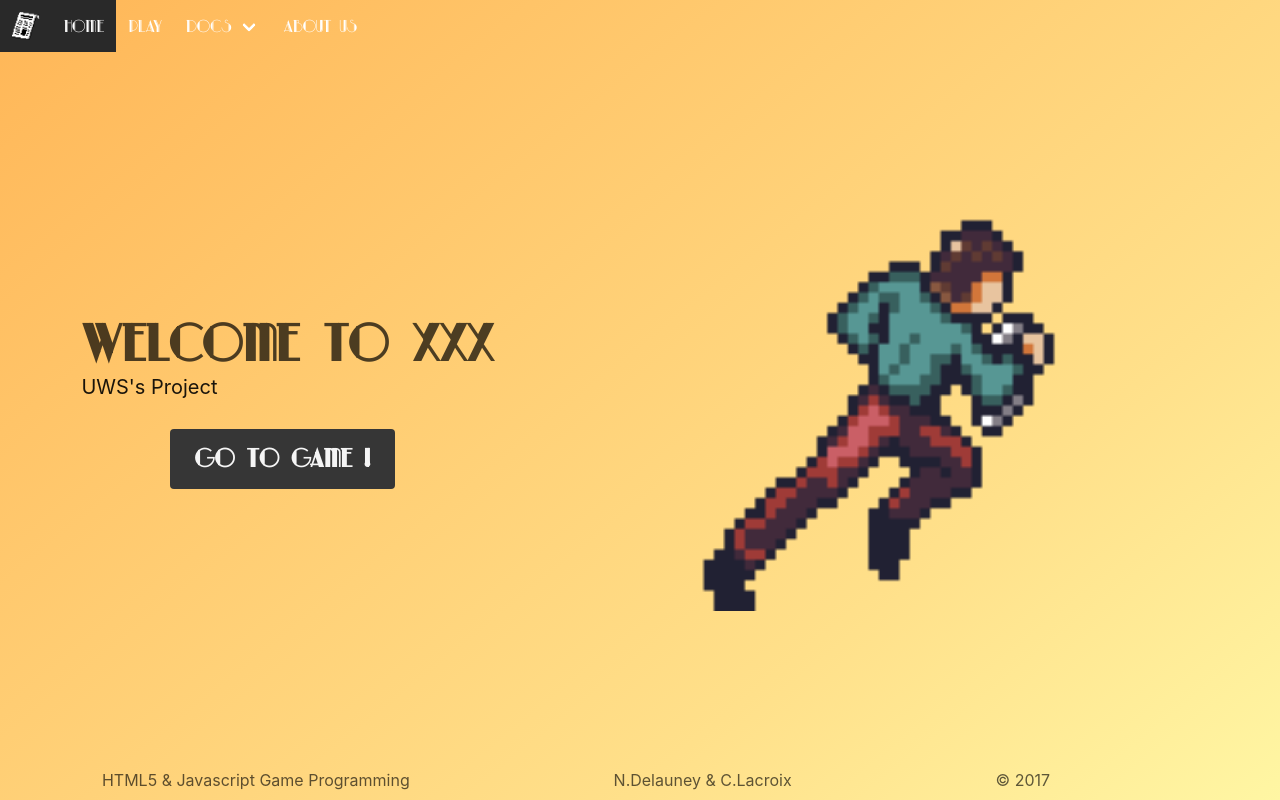
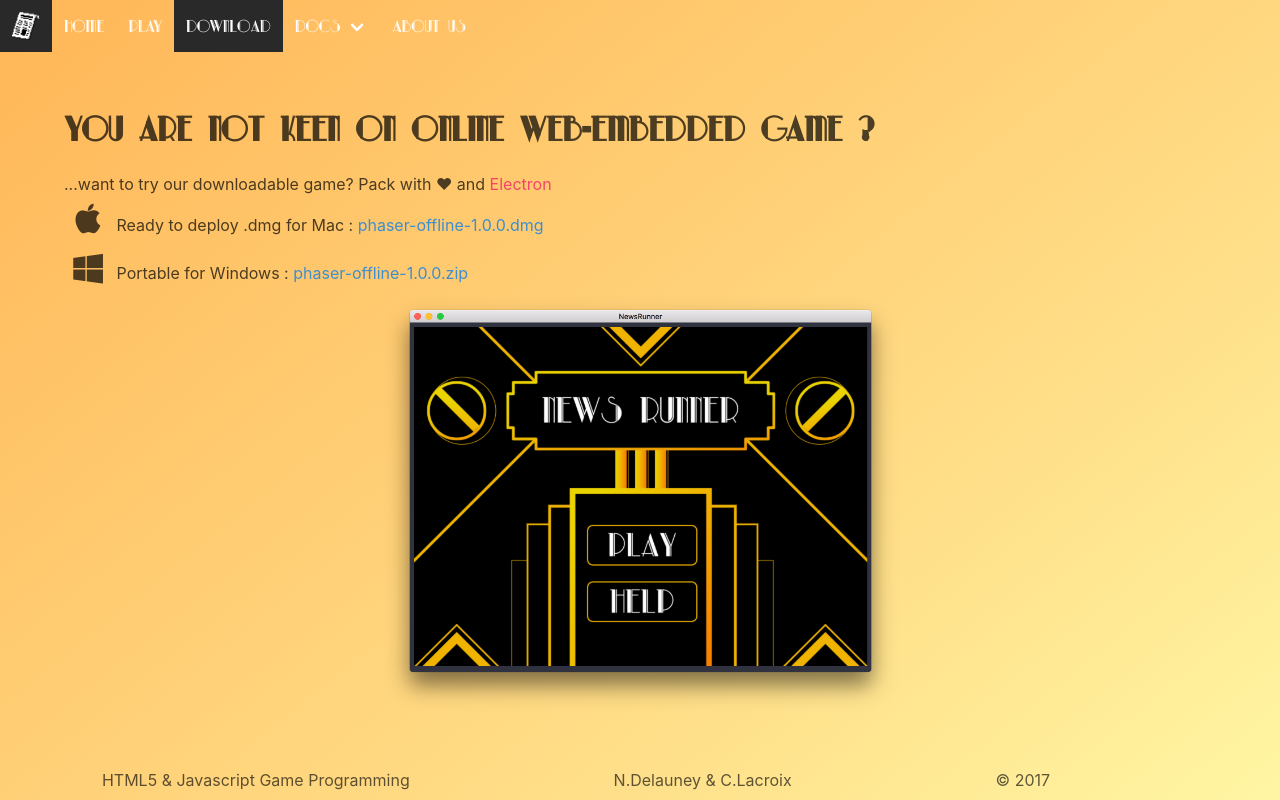
Before and after one commit to Delni/GameProgramming, a PHP site: page /Download/index.php in a window 1280 px wide. Run offline with PHP 8.4, Linux system fonts and the light colour scheme; some libraries are stand-ins or nearby versions.

Commit message:
:checkered_flag: :apple: Add download content

```diff
--- /dev/null
+++ b/Download/index.php
@@ -0,0 +1,53 @@
+<!DOCTYPE html>
+<html>
+
+<head>
+  <?php include '../PHP/head.php' ?>
+  <!--  My CSS -->
+  <link rel="stylesheet" href="../assets/master.css">
+  <script type="text/javascript" src="../assets/phaser.min.js"></script>
+</head>
+
+<body>
+  <section class="hero is-bold is-warning is-fullheight">
+    <div class="hero-head">
+      <?php include '../PHP/menu.php' ?>
+    </div>
+    <div class="hero-body" style="padding-bottom: 24px">
+      <div class="container">
+        <p class="title">You are not keen on online web-embedded game ?</p>
+        <p class="Subtitle">...want to try our downloadable game? Pack with ♥ and <a href="https://electron.atom.io" class="has-text-danger" target="_blank">Electron</a></p>
+          <p>
+            <span class="icon is-large"><i class="fa fa-apple fa-2x"></i></span>
+            Ready to deploy .dmg for Mac : <a href="../assets/dist/phaser-offline-1.0.0.dmg" class="is-link has-text-info">phaser-offline-1.0.0.dmg</a>
+          </p>
+          <p>
+            <span class="icon is-large"><i class="fa fa-windows fa-2x"></i></span>
+            Portable for Windows : <a href="../assets/dist/phaser-offline-1.0.0.zip" class="is-link has-text-info">phaser-offline-1.0.0.zip</a>
+          </p>
+        <div class="has-text-centered">
+          <img src="../assets/img/screenshot.png" alt="" width="525px">
+        </div>
+        </div>
+      </div>
+    </div>
+    <div class="hero-foot">
+      <nav class="tabs is-boxed is-fullwidth">
+        <div class="container is-marginless">
+          <ul>
+            <li class=""><a>HTML5 &amp; Javascript Game Programming</a></li>
+            <li><a>N.Delauney &amp; C.Lacroix</a></li>
+            <li><a>&copy; 2017</a></li>
+          </ul>
+        </div>
+      </nav>
+    </div>
+  </section>
+
+  <?php include '../PHP/scripts.php' ?>
+  <script type="text/javascript">
+    $('#download').addClass('is-active');
+  </script>
+</body>
+
+</html>
--- a/PHP/menu.php
+++ b/PHP/menu.php
@@ -11,6 +11,7 @@
     <div class="navbar-start">
       <a id="home" class="navbar-item" href="/GameProgramming/">Home</a>
       <a id="play" class="navbar-item" href="/GameProgramming/Play/">Play</a>
+      <a id="download" class="navbar-item" href="/GameProgramming/Download/">Download</a>
       <div class="navbar-item has-dropdown is-hoverable">
         <a id="docs" class="navbar-link" href="">Docs</a>
         <div class="navbar-dropdown" id="menu-dd">
```
Also changed, not shown: assets/img/screenshot.png (added), 1 other file.
